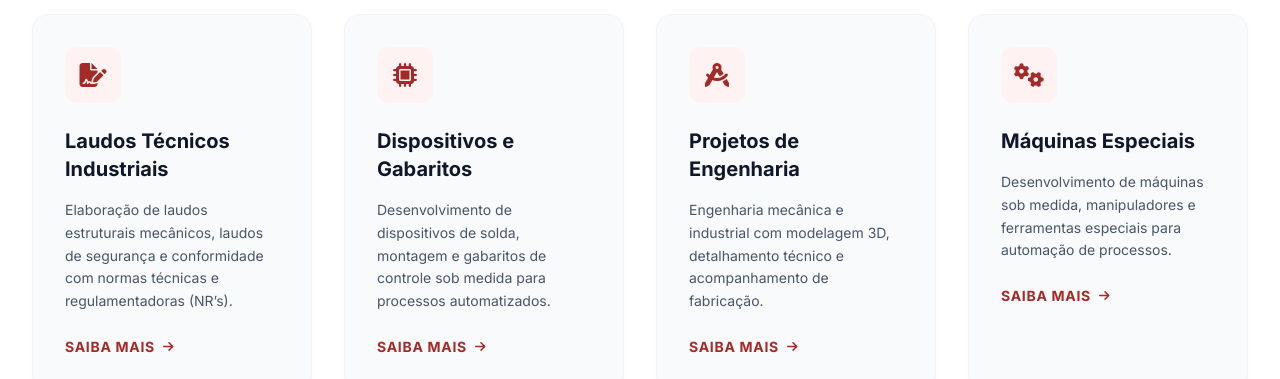
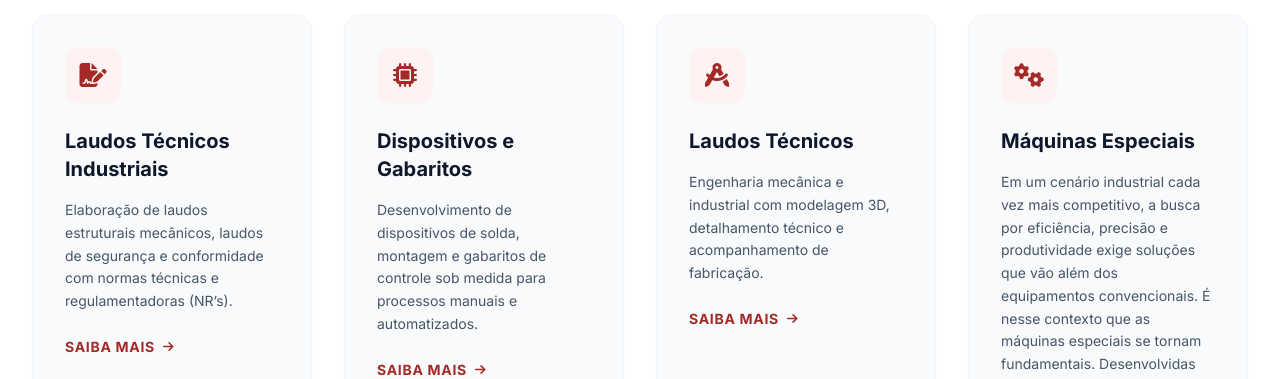
Before and after one commit to IvoPachecoNeto/acsi-industrial, a React (Vite) app: page / in a window 1280 px wide. Shown: the part 1040-1419 px from the top of the page. Built offline with nearby package versions, Linux system fonts and the light colour scheme.

Commit message:
Update constants.ts

```diff
--- a/constants.ts
+++ b/constants.ts
@@ -39,15 +39,15 @@ export const SERVICES: DetailedService[] = [
   {
     id: 'dispositivos',
     title: 'Dispositivos e Gabaritos',
-    description: 'Desenvolvimento de dispositivos de solda, montagem e gabaritos de controle sob medida para processos automatizados.',
-    fullDescription: 'Projetamos e fabricamos dispositivos de alta precisão que garantem repetibilidade e qualidade extrema em processos de manufatura. Desde o conceito 3D até o startup na linha.',
+    description: 'Desenvolvimento de dispositivos de solda, montagem e gabaritos de controle sob medida para processos manuais e automatizados.',
+    fullDescription: 'Projetamos e fabricamos dispositivos de alta precisão que garantem repetibilidade e qualidade em processos de manufatura. Desde o conceito 3D até o startup na linha.',
     icon: 'fa-microchip',
     features: [
       'Dispositivos de solda manuais e robotizados',
-      'Gabaritos de controle dimensional (Go/No-Go)',
+      '(Gabaritos de controle dimensional (PNP))',
       'Sistemas de fixação pneumática e hidráulica',
-      'Integração com sensores de presença e qualidade',
-      'Modelagem 3D detalhada para fácil manutenção'
+      'sistemas de monitoramento de peças',
+      'projetos completos com manuais e detalhes conforme normas vigentes',
     ],
     subProjects: [
       // Link: Medição de Precisão
@@ -71,7 +71,7 @@ export const SERVICES: DetailedService[] = [
   },
   {
     id: 'projetos',
-    title: 'Projetos de Engenharia',
+    title: 'Laudos Técnicos',
     description: 'Engenharia mecânica e industrial com modelagem 3D, detalhamento técnico e acompanhamento de fabricação.',
     fullDescription: 'Serviço completo de engenharia mecânica para modernização ou criação de novos ativos industriais.',
     icon: 'fa-drafting-compass',
@@ -86,7 +86,7 @@ export const SERVICES: DetailedService[] = [
   {
     id: 'maquinas',
     title: 'Máquinas Especiais',
-    description: 'Desenvolvimento de máquinas sob medida, manipuladores e ferramentas especiais para automação de processos.',
+    description: 'Em um cenário industrial cada vez mais competitivo, a busca por eficiência, precisão e produtividade exige soluções que vão além dos equipamentos convencionais. É nesse contexto que as máquinas especiais se tornam fundamentais. Desenvolvidas de forma totalmente personalizada, elas são projetadas para atender necessidades específicas de cada processo produtivo, garantindo desempenho superior e resultados consistentes. Na ACSI Industrial, unimos engenharia avançada, experiência multidisciplinar e tecnologia de ponta para criar equipamentos exclusivos, desenhados exatamente conforme as demandas da sua operação. Cada projeto nasce a partir de um estudo detalhado do processo, identificando gargalos, oportunidades de automação e melhorias que possam elevar o nível de qualidade e segurança.',
     fullDescription: 'Soluções exclusivas para problemas complexos de movimentação e transformação que não existem prontas no mercado.',
     icon: 'fa-cogs',
     features: [
```
